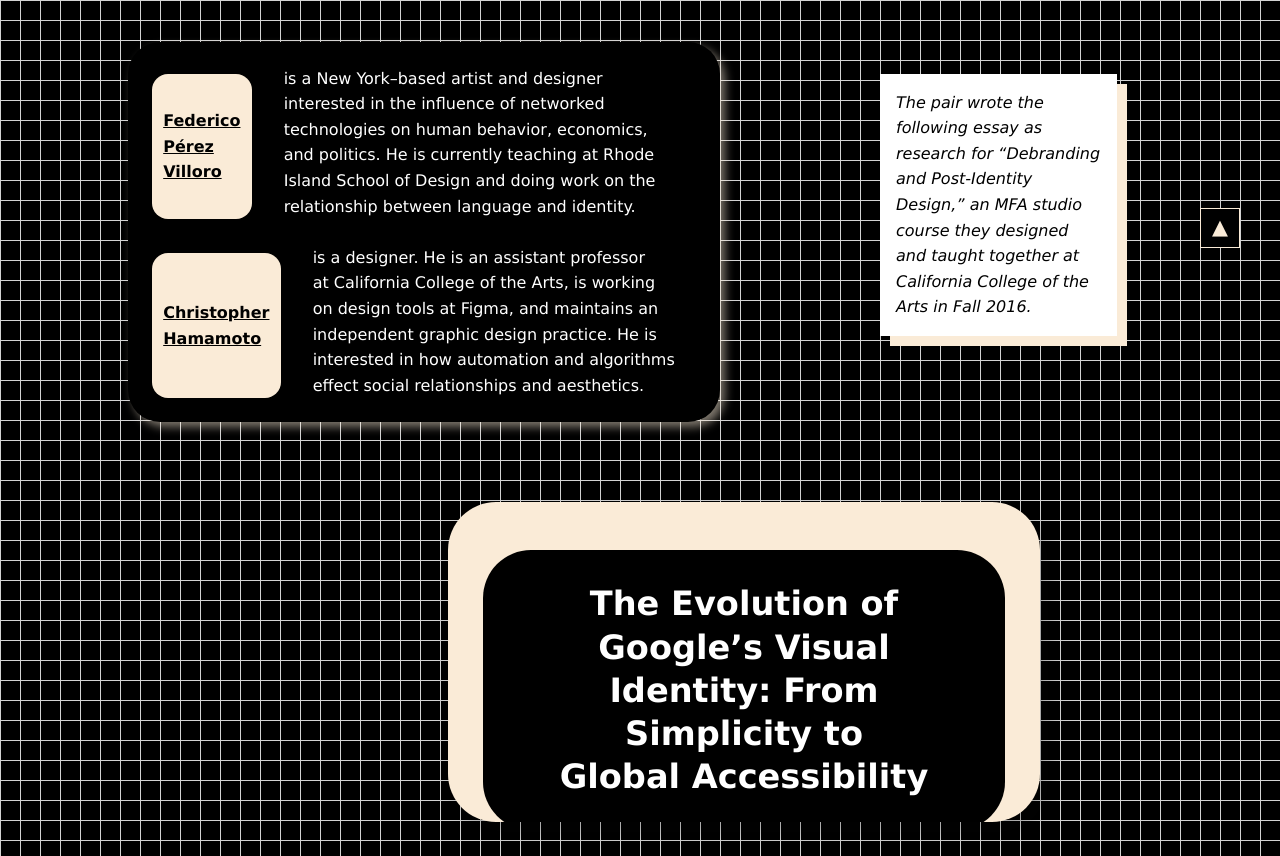
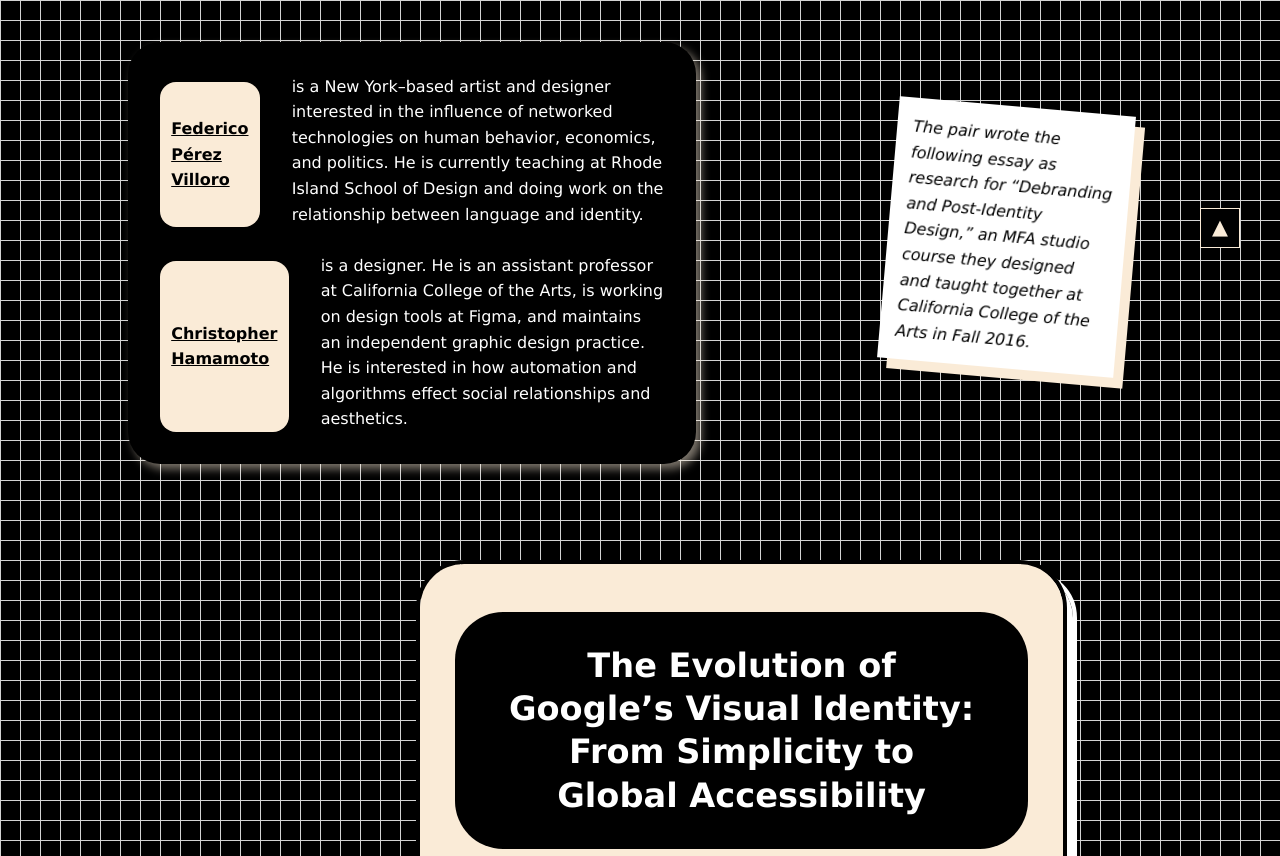
Before and after one commit to Lekkerdingfit/Binding, a plain HTML site: page last-one/index.html in a window 1280 px wide. Shown: the part 520-1376 px from the top of the page. Drawn offline with Linux system fonts and the light colour scheme; a web font is replaced by a local one.

Commit message:
fix desktop article 3

```diff
--- a/article-name/style.css
+++ b/article-name/style.css
@@ -200,15 +200,7 @@ h1{
 .title-1{
 	-webkit-text-stroke: 1px white;
 	color:black;
-
 }
-
-/* @keyframes blink{
-	0%{opacity: 0;}
-	50%{opacity: 0.5;}
-	100%{opacity: 1;}
-} */
-
 
 
 
@@ -216,11 +208,14 @@ h1{
 	background-color:black;
 	color:antiquewhite;
 	margin-top:3rem;
-	padding-top: 2rem;
+	padding-top: 1rem;
 	padding-left: 2rem;
     margin-left:20rem;
 	width: 50vw;
 	filter:var(--shadow2);
+	border-radius: 2rem;
+	align-items: center;
+	justify-content: center;
 
 
 }
@@ -229,9 +224,10 @@ h1{
 	width:90vw;
 	justify-content: center;
 	box-sizing: content-box;
-	margin-left: 20rem;
+	margin-left: 21rem;
 	padding-left:3rem;
 	width:45vw;
+
 }
 
 /* .h1-text:hover{
@@ -247,6 +243,7 @@ color:white;
 width:fit-content;
 margin-left: 23rem;
 filter:var(--shadow2);
+margin-top:4rem;
 
 
 }
@@ -255,7 +252,7 @@ h2{
 	text-align: center;
 	padding-top: 1rem;
 	padding-bottom: 3rem;
-	animation: blink 1s linear infinite;
+	/* animation: blink 1s linear infinite; */
 	font-size:3.5rem;
 	overflow: hidden;
 	white-space: nowrap;
--- a/last-one/index.html
+++ b/last-one/index.html
@@ -47,7 +47,7 @@
 
 		</div>
 	</div>
-	<div class="scrolldown">scroll down &darr;</div>
+	<div class="scrolldown">scroll down &#9654;</div>
 
 			</header>
 
--- a/last-one/style.css
+++ b/last-one/style.css
@@ -90,7 +90,7 @@ section:nth-child(3){
 }
 
 section:nth-child(4){
-	transform: rotate(-12deg);
+	/* transform: rotate(-12deg); */
 	/* position:sticky; */
 	top:40;
 
@@ -98,7 +98,7 @@ section:nth-child(4){
 }
 
 section:nth-child(6){
-	transform: rotate(12deg);
+	/* transform: rotate(12deg); */
 }
 
 
@@ -184,18 +184,20 @@ h1 span::first-letter{
 	padding-top:2rem;
 	background-color:black;
 	color:white;
-	padding:1.5rem;
+	padding:2rem;
+	text-wrap:balance;
 	filter: var(--shadow2);
-	width:50%;
+	width:48%;
 	border-radius: 2rem;
 	margin-left:5rem;
+	/* padding-right:3rem; */
 
 
 }
 .h1box{
 	display:flex;
 	/* grid-template-columns: repeat(1 1fr); */
-	gap:5rem;
+	gap:6rem;
 }
 .h1name{
 	background-color: antiquewhite;
@@ -210,6 +212,7 @@ h1 span::first-letter{
 	display:grid;
 	text-decoration: underline;
 
+
 }
 
 .h1-text{
@@ -221,8 +224,8 @@ padding:1rem;
 margin-bottom:1rem;
 width:20%;
 height:50%;
-margin-top:5rem;
-/* transform: rotate(-5deg); */
+margin-top:7rem;
+transform: rotate(5deg);
 
 }
 
@@ -249,7 +252,7 @@ h2{
 }
 
 header{
-	margin-bottom:-5rem;
+	margin-bottom:6rem;
 }
 .scrolldown{
 	background-color:white;
@@ -261,7 +264,7 @@ header{
 	top:60%;
 	z-index: -1;
 	border-radius: 1.5rem;
-	transform: rotate(4deg);
+	/* transform: rotate(4deg); */
 	font-weight: bold;
 	font-family:Verdana, Geneva, Tahoma, sans-serif;
 	animation: flicker 1s infinite;
@@ -283,62 +286,27 @@ header{
 
 
 section{
-	width: 50%;
-
-	display:grid;
-	/* grid-template-columns: repeat(2, 1fr); */
+	width: 55%;
+	display:flex;
 	gap:10px;
-	margin-left: 25rem;
+	margin-left: 23rem;
 	border-radius: 3rem;
-	filter:drop-shadow(8px 10px 10px rgba(3, 2, 2, 0.25));
+	border: 4px solid black;
+	filter:drop-shadow(10px 10px white);
 	overflow-x: hidden;
 	overflow-y: auto;
-	height: 40vh;
+	height: 50vh;
 	padding:2.2rem;
 	text-wrap:balance;
 	padding-top:1rem;
+	margin-top:6rem;
 	line-height: 1.7rem;
 	hyphens: auto;
 	-webkit-hyphens: auto;
+	margin-bottom:5rem;
+	transform: none;
 
 
-
-}
-section:nth-child(2){
-	background-color: black;
-	color:white;
-
-	/* position: sticky; */
-	/* top: 0px;
-	z-index: 1; */
-
-
-
-}
-section:nth-child(3){
-    margin-top:10rem;
-	transform: none;
-	/* position:sticky;
-	top:50px;
-	z-index: 3; */
-
-
-}
-
-
-section:nth-child(4){
-	/* margin-top:10rem; */
-	transform: none;
-	/* position:sticky; */
-	/* top:80px;
-	z-index: 3; */
-
-
-}
-
-section:nth-child(6){
-	transform: none;
-	padding-bottom:3rem;
 }
 
 footer{
```
